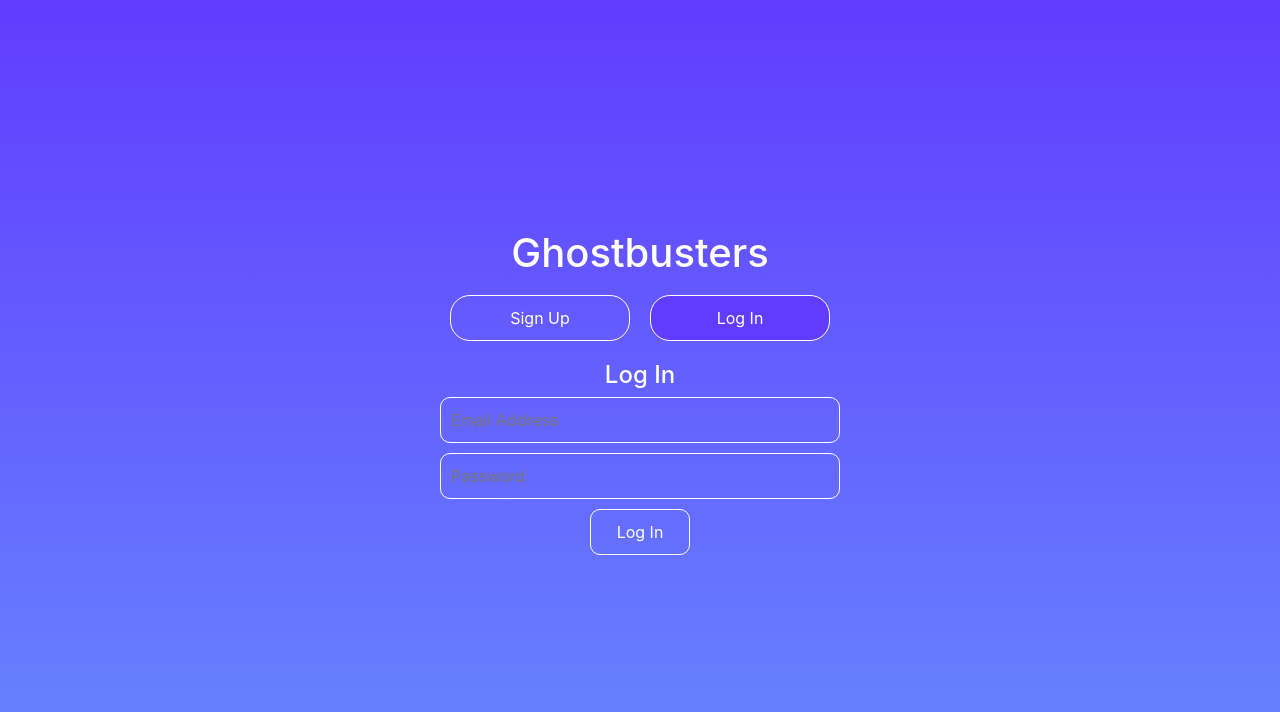
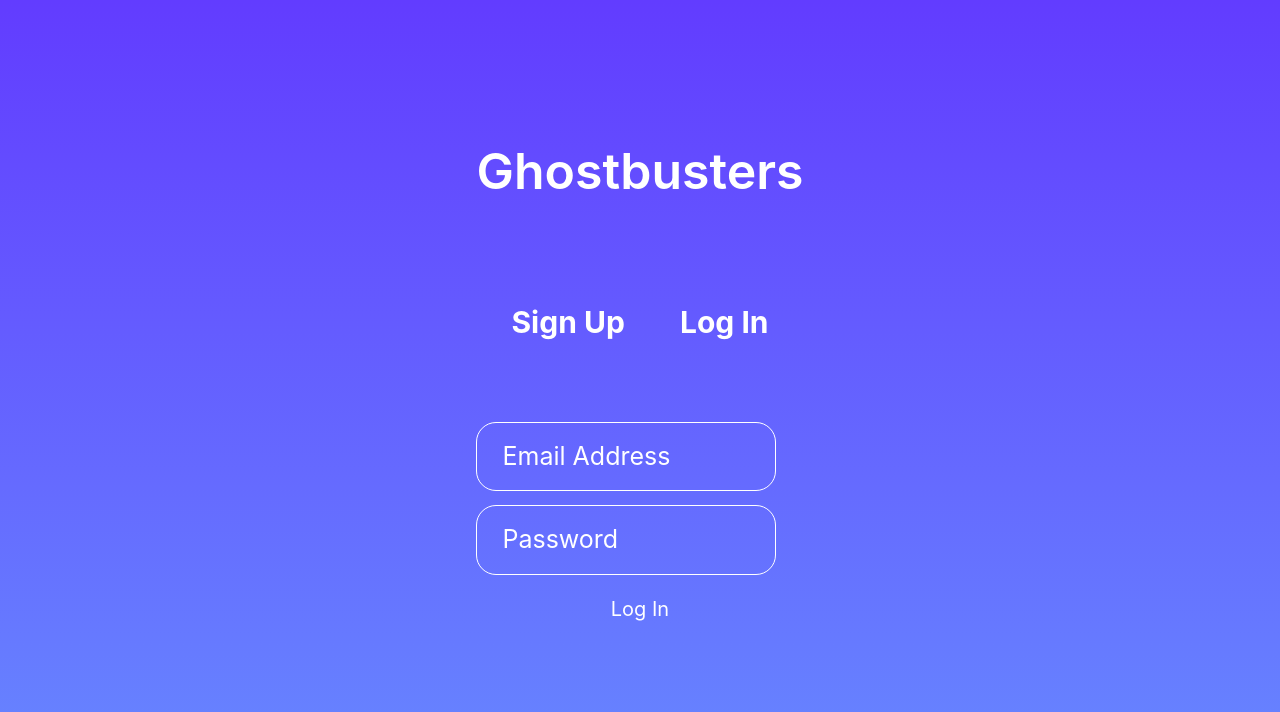
Before and after one commit to itsjennyb/Ghostbusters, a React (Create React App) app in the folder client/: page / in a window 1280 px wide. Shown: the top 712 px of the page. Built offline with nearby package versions, Linux system fonts and the light colour scheme; the HTML template or start-up script is replaced by a standard one.

Commit message:
move loginform styles to app.css

```diff
--- a/client/src/App.css
+++ b/client/src/App.css
@@ -1,38 +1,118 @@
-.App {
+:root {
+  --periwinkle: #6789FF;
+  --white: #ffffff;
+  --lightperi: #D8E0FF;
+  --purple: #623CFF;
+}
+
+/*
+typography
+size and color
+50 semibold - logotype, it's a match H1
+40 bold - name on profile, name on its a match sign up/login H2
+30 medium - page header, explore, gender/age/height H3
+30 bold - reviews/preferences
+25 regular - p, button, form P
+20 medium - details, review name H4
+20 regular - signup/login, close its a match H5
+*/
+h1 {
+  font-size: 50px;
+  font-weight: 600;
+}
+
+h2 {
+  font-size: 30px;
+  font-weight: bold;
+  margin: 0;
+}
+
+h3 {
+  font-size:  30px;
+  font-weight: 500;
+}
+
+p, button, input, textarea {
+  font-size: 25px;
+  font-weight: 400;
+}
+
+h4 {
+  font-size: 20px;
+  font-weight: 500;
+}
+
+h5 {
+  font-size: 20px;
+  font-weight: 400;
+}
+
+h1, h2, h3, h5 {
   text-align: center;
 }
 
-.App-logo {
-  height: 40vmin;
-  pointer-events: none;
+button {
+  border: 3px solid var(--periwinkle);
+  border-radius: 50px;
+  padding: 5px 25px 5px 25px;
+  margin: 10px;
+  background-color: var(--white);
+  transition: opacity 0.3s ease-in-out;
 }
 
-@media (prefers-reduced-motion: no-preference) {
-  .App-logo {
-    animation: App-logo-spin infinite 20s linear;
-  }
+button:hover, button:active {
+  background-color: var(--lightperi);
 }
 
-.App-header {
-  background-color: #282c34;
+/* login and signup */
+.formContainer {
+  background: linear-gradient(to bottom, var(--purple), var(--periwinkle));
+  color: white;
+  display: flex;
+  justify-content: center;
+  align-items: center;
   min-height: 100vh;
+}
+
+form {
   display: flex;
   flex-direction: column;
-  align-items: center;
   justify-content: center;
-  font-size: calc(10px + 2vmin);
-  color: white;
 }
 
-.App-link {
-  color: #61dafb;
+.signupLogin {
+  display: flex;
+  justify-content: space-between;
+  margin: 80px 10px 60px 10px;
 }
 
-@keyframes App-logo-spin {
-  from {
-    transform: rotate(0deg);
-  }
-  to {
-    transform: rotate(360deg);
-  }
+.signupLogin > a {
+  padding: 15px 25px 15px 25px;
 }
+
+.active {
+  border: 2px solid var(--white);
+  border-radius: 50px;
+  background-color: var(--purple);
+}
+
+input {
+  background-color: transparent;
+  border: 1px solid var(--white);
+  border-radius: 20px;
+  padding: 15px;
+  margin: 7px 0px 7px;
+  text-indent: 10px;
+  width: 300px;
+}
+
+::placeholder {
+  color: var(--white);
+  opacity: 1;
+}
+
+form > button {
+  border: none;
+  background-color: transparent;
+  color: var(--white);
+}
--- a/client/src/index.css
+++ b/client/src/index.css
@@ -1,6 +1,6 @@
-body {
+body, input, textarea, button {
   margin: 0;
-  font-family: -apple-system, BlinkMacSystemFont, 'Segoe UI', 'Roboto', 'Oxygen',
+  font-family: 'Zilla Slab', -apple-system, BlinkMacSystemFont, 'Segoe UI', 'Roboto', 'Oxygen',
     'Ubuntu', 'Cantarell', 'Fira Sans', 'Droid Sans', 'Helvetica Neue',
     sans-serif;
   -webkit-font-smoothing: antialiased;
--- a/client/src/pages/LoginForm.js
+++ b/client/src/pages/LoginForm.js
@@ -24,111 +24,52 @@
           }
     }
 
-const styles = {
-    formContainer: {
-      background: 'linear-gradient(to bottom, #613cff, #6788ff)',
-      color: 'white',
-      padding: '20px',
-      display: 'flex',
-      justifyContent: 'center',
-      alignItems: 'center',
-      minHeight: '100vh',
-      boxSizing: 'border-box'
-    },
-    form: {
-      display: 'flex',
-      flexDirection: 'column',
-      alignItems: 'center',
-      width: '100%',
-      maxWidth: '400px'
-    },
-    input: {
-      backgroundColor: 'transparent',
-      color: 'white',
-      border: '1px solid white',
-      padding: '10px',
-      marginBottom: '10px',
-      width: '100%',
-      borderRadius: '10px',
-      '::placeholder': { color: 'white' }
-    },
-    buttonContainer: {
-      display: 'flex',
-      width: '100%',
-      marginBottom: '10px'
-    },
-    button: {
-      backgroundColor: 'transparent',
-      color: 'white',
-      border: '1px solid white',
-      borderRadius: '20px',
-      padding: '10px',
-      margin: '10px',
-      width: '50%',
-      cursor: 'pointer',
-      transition: 'background-color 0.3s ease-in-out'
-    },
-    activeButton: {
-      backgroundColor: '#613cff',
-      color: '#fff'
-    },
-    submitButton: {
-      backgroundColor: 'transparent',
-      color: 'white',
-      border: '1px solid white',
-      borderRadius: '10px',
-      padding: '10px',
-      width: '100px',
-      cursor: 'pointer',
-      transition: 'opacity 0.3s ease-in-out'
-    },
-    submitButtonHover: {
-      backgroundColor: '#613cff',
-      opacity: '0.8',
-      color: 'white'
-    },
-    h1: {
-      color: 'white',
-      textAlign: 'center',
-    },
-    h4: {
-      color: 'white',
-      textAlign: 'center'
-    },
-    p: {
-      color: 'white'
-    },
-    };
+    const handleActivePage = () => {
+      const links = document.getElementsByTagName('a');
+      const signupLink = links[0];
+      const loginLink = links[1];
+      if (window.location.pathname === '/') {
+        console.log('signup', signupLink)
+        signupLink.addClassName('active');
+        if (loginLink.classList.contains('active'))
+        loginLink.classList.remove('active');
+      }
+      if (window.location.pathname === '/login') {
+        loginLink.addClassName('active');
+        if(signupLink.classList.contains('active')) {
+          signupLink.classList.remove('active');
+        }
+      }
+  }
 
     return (
-        <div style={styles.formContainer}>
+        <div className='formContainer'>
             {Auth.loggedIn() && (
               <Navigate to="/explore" />
             )}
-            <form onSubmit={handleSubmit(onSubmit)} style={styles.form}>
-                <h1 style={styles.h1}>Ghostbusters</h1>
-                <div style={styles.buttonContainer}>
-                  <button
-                    style={{...styles.button, ...(activeTab === 'signup' && styles.activeButton)}}
+            <form onSubmit={handleSubmit(onSubmit)}>
+                <h1>Ghostbusters</h1>
+
+                <div className='signupLogin'>
+                  <a href
                     onClick={() => setActiveTab('signup')}>
-                    Sign Up
-                  </button>
-                  <button
-                    style={{...styles.button, ...(activeTab === 'login' && styles.activeButton)}}
+                    <h2>Sign Up</h2>
+                  </a>
+                  <a href
                     onClick={() => setActiveTab('login')}>
-                    Log In
-                  </button>
+                    <h2>Log In</h2>
+                  </a>
                 </div>
-                <h4 style={styles.h4}>Log In</h4>
-                <input {...register("email", { pattern: /^([a-z0-9_\.-]+)@([\da-z\.-]+)\.([a-z\.]{2,6})$/ })} style={styles.input} placeholder='Email Address'/>
-                <input type="password" {...register("password")} style={styles.input} placeholder='Password'/>
+
+                <input {...register("email", { pattern: /^([a-z0-9_\.-]+)@([\da-z\.-]+)\.([a-z\.]{2,6})$/ })} placeholder='Email Address'/>
+                <input type="password" {...register("password")} placeholder='Password'/>
+
                 <button
                   type="submit"
-                  style={{ ...styles.submitButton, ...(isHover && styles.submitButtonHover) }}
                   onMouseEnter={() => setIsHover(true)}
                   onMouseLeave={() => setIsHover(false)}
-                  >Log In</button>
-                <p style={styles.p}>{data}</p>
+                  ><h5>Log In</h5></button>
+                <p>{data}</p>
             </form>
         </div>
     )
```
